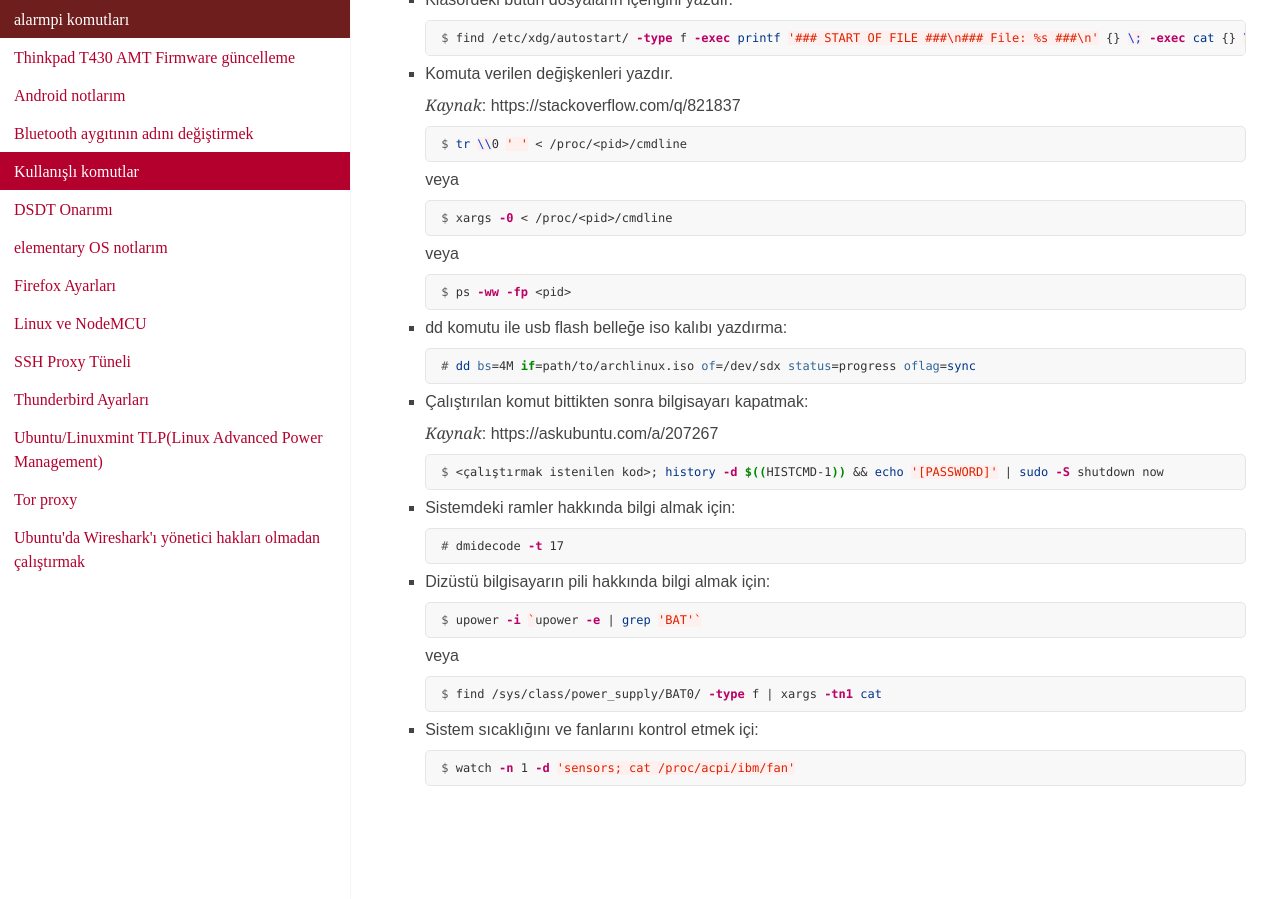
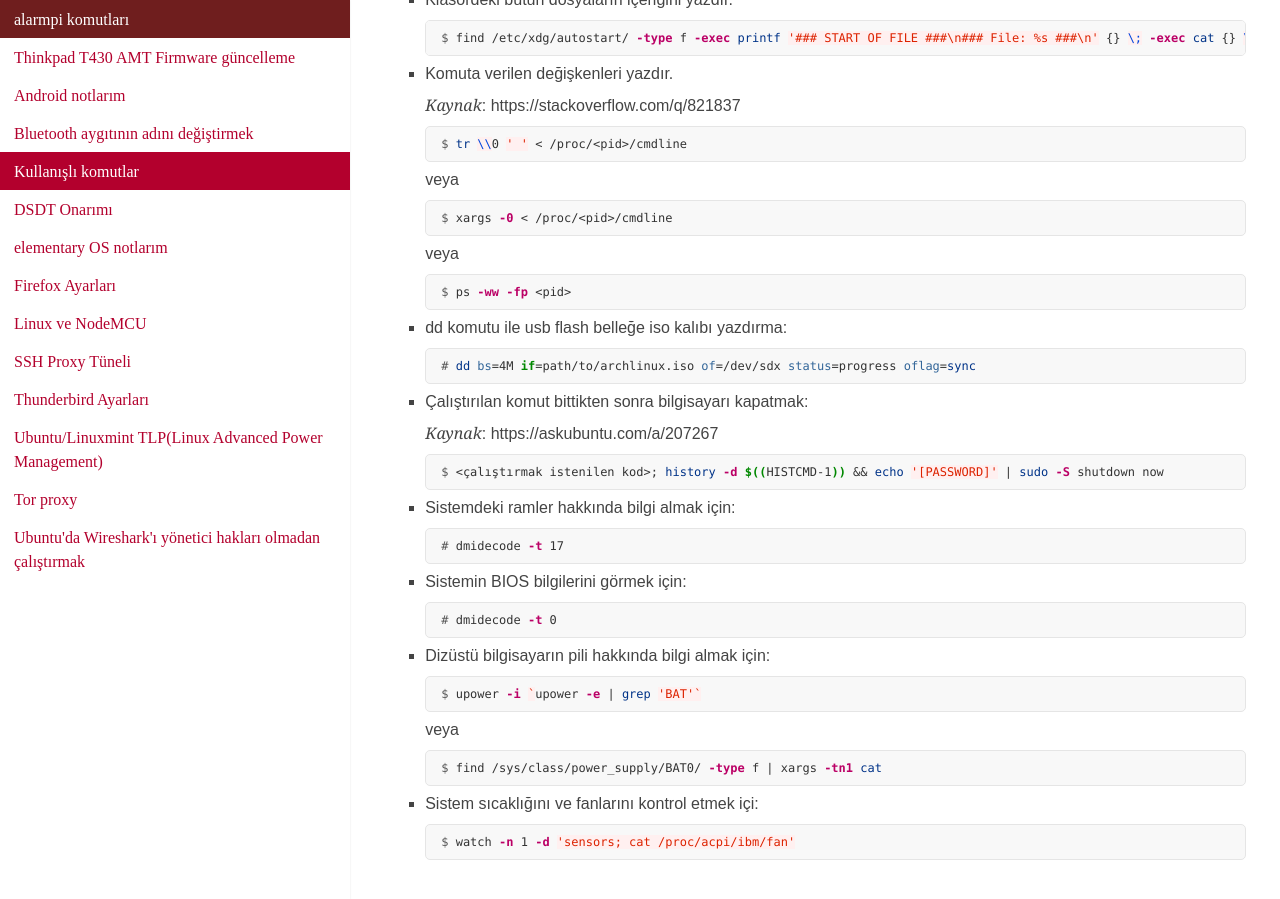
Before and after one commit to queeup/queeup.github.io, a Jekyll site: the page built from posts/commands.md, in a window 1280 px wide and 900 px high, scrolled down 1588 px. Built offline with Jekyll 4.4.1, drawn with Linux system fonts in a browser that asks for light colours; some web fonts are replaced; before the commit the page ends 2414 px from its top, so only the background shows below that.

Commit message:
command.md: get info about computers bios

````diff
--- a/posts/commands.md
+++ b/posts/commands.md
@@ -167,6 +167,12 @@ title: Kullanışlı komutlar
   # dmidecode -t 17
   ```
 
+- Sistemin BIOS bilgilerini görmek için:
+
+  ```console
+  # dmidecode -t 0
+  ```
+
 - Dizüstü bilgisayarın pili hakkında bilgi almak için:
 
   ```console
````
